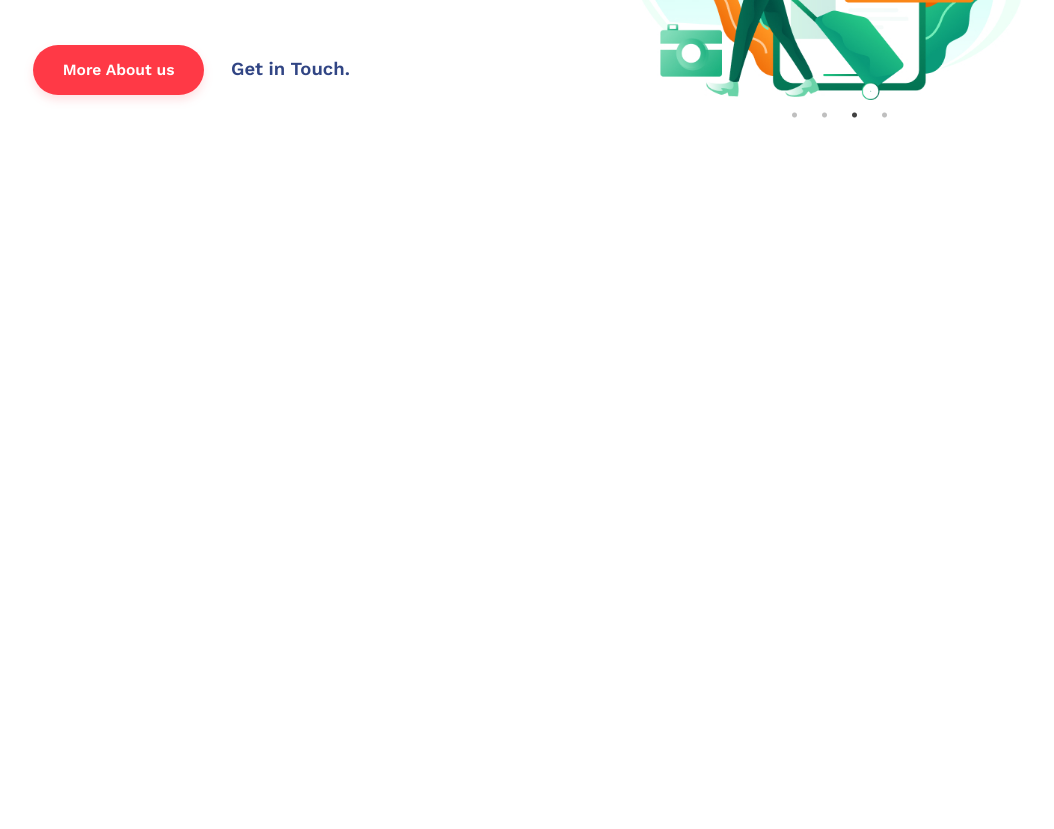
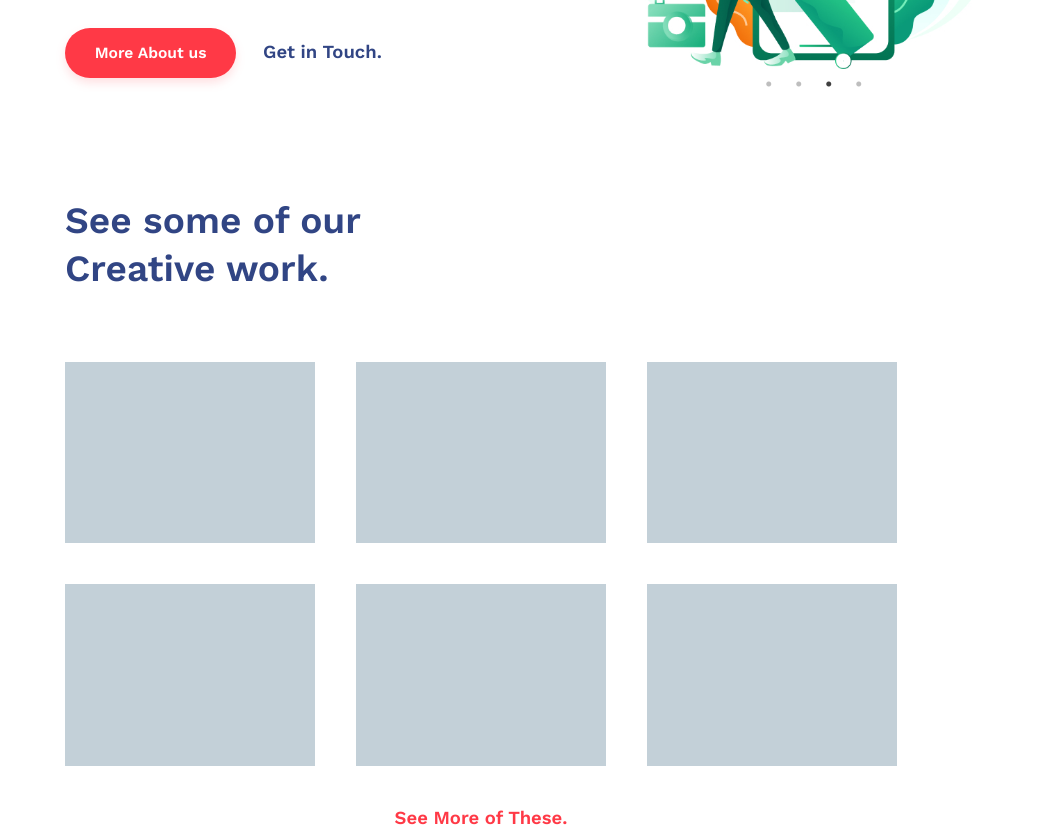
Before and after one commit to AnastasiyaHaidanovich/doob, a plain HTML site: page index.html in a window 1280 px wide. Shown: the part 530-1359 px from the top of the page, without its empty margins (159-1213 px from the left). Before the commit the page ends 800 px from the top, so only its background shows below. Drawn offline with nearby package versions, Linux system fonts and the light colour scheme.

Commit message:
add: portfolio section

```diff
--- a/index.html
+++ b/index.html
@@ -27,10 +27,10 @@
                         <a href="#" class="header-list__link">Home.</a>
                     </li>
                     <li class="header-list__item">
-                        <a href="#" class="header-list__link">About us.</a>
+                        <a href="#about" class="header-list__link">About us.</a>
                     </li>
                     <li class="header-list__item">
-                        <a href="#" class="header-list__link">Portfolio.</a>
+                        <a href="#portfolio" class="header-list__link">Portfolio.</a>
                     </li>
                     <li class="header-list__item">
                         <a href="#" class="header-list__link">Blog.</a>
@@ -74,7 +74,7 @@
         </ul>
     </div>
     <main>
-        <section class="about">
+        <section class="about" id="about">
             <div class="container">
                 <h1 class="visually-hidden">Digital Agency Doob</h1>
                 <div class="about__left">
@@ -91,16 +91,25 @@
                         <div><img data-lazy="image/about-2.jpg" width="100%"/></div>
                         <div><img data-lazy="image/about-3.jpg" width="100%"/></div>
                         <div><img data-lazy="image/about-4.jpg" width="100%"/></div>
-
-
-
-
-                        <!-- <div class="slider__item-1"></div>
-                        <div class="slider__item-2"></div>
-                        <div class="slider__item-3"></div>
-                        <div class="slider__item-4"></div> -->
                     </div>
                 </div>
+            </div>
+        </section>
+        <section class="portfolio" id="portfolio">
+            <div class="container">
+                <h2 class="portfolio__title">See some of our<br/>
+                    Creative work.</h2>
+                <ul class="portfolio-list">
+                    <li class="portfolio-list__item"></li>
+                    <li class="portfolio-list__item"></li>
+                    <li class="portfolio-list__item"></li>
+                    <li class="portfolio-list__item portfolio-list__item_desktop"></li>
+                    <li class="portfolio-list__item portfolio-list__item_desktop"></li>
+                    <li class="portfolio-list__item portfolio-list__item_desktop"></li>
+                    <div class="portfolio-list__link">
+                        <a href="#" class="portfolio__link">See More of These.</a>
+                    </div>
+                </ul>
             </div>
         </section>
     </main>
--- a/sass/_media.sass
+++ b/sass/_media.sass
@@ -27,3 +27,7 @@
                 background-image: url(/../image/about-#{$i}.jpg)
                 background-repeat: no-repeat
                 background-size: contain
+    .portfolio
+        &-list
+            &__item_desktop
+                display: block
--- a/sass/_settings.sass
+++ b/sass/_settings.sass
@@ -6,7 +6,7 @@ body
     font-family: 'Work Sans', sans-serif
 .container
     margin: 0 auto
-    width: 70%
+    width: 65%
 .visually-hidden
     display: none
 .button-red
--- a/sass/blocks/_about.sass
+++ b/sass/blocks/_about.sass
@@ -14,7 +14,7 @@
     justify-content: space-between
 .about
     margin-top: calc(30px + 20 * ((100vw - 320px) / 680)
-    margin-bottom: calc(30px + 20 * ((100vw - 320px) / 680)
+    margin-bottom: calc(70px + 20 * ((100vw - 320px) / 680)
     &__right
         display: none
     &__title
--- /dev/null
+++ b/sass/blocks/_portfolio.sass
@@ -0,0 +1,36 @@
+=letters
+    font-weight: normal
+    color: #6E757A
+=lettersCapital
+    font-weight: 600
+    color:#314584
+
+.portfolio
+    &__title
+        +lettersCapital
+        font-size: calc(30px + 5 * ((100vw - 320px) / 680))
+        line-height: 1.3em
+        margin-bottom: calc(40px + 20 * ((100vw - 320px) / 680)
+    &-list
+        list-style-type: none
+        display: flex
+        flex-wrap: wrap
+        align-items: center
+        justify-content: space-between
+        &__item
+            background-color: #c3d0d8
+            width: 30%
+            height: calc(40px + 100 * ((100vw - 320px) / 680)
+            margin-bottom: 5%
+        &__item_desktop
+            display: none
+        &__link
+            flex-basis: 100%
+            text-align: center
+    &__link
+        font-size: calc(10px + 6 * ((100vw - 320px) / 680))
+        letter-spacing: 0px
+        line-height: 1.2em
+        color: #ff3946
+        text-decoration: none
+        font-weight: 600
--- a/sass/style.sass
+++ b/sass/style.sass
@@ -1,4 +1,5 @@
 @import 'settings'
 @import 'blocks/header'
 @import 'blocks/about'
+@import 'blocks/portfolio'
 @import 'media'
```
Also changed, not shown: css/style.css, 1 other file.
